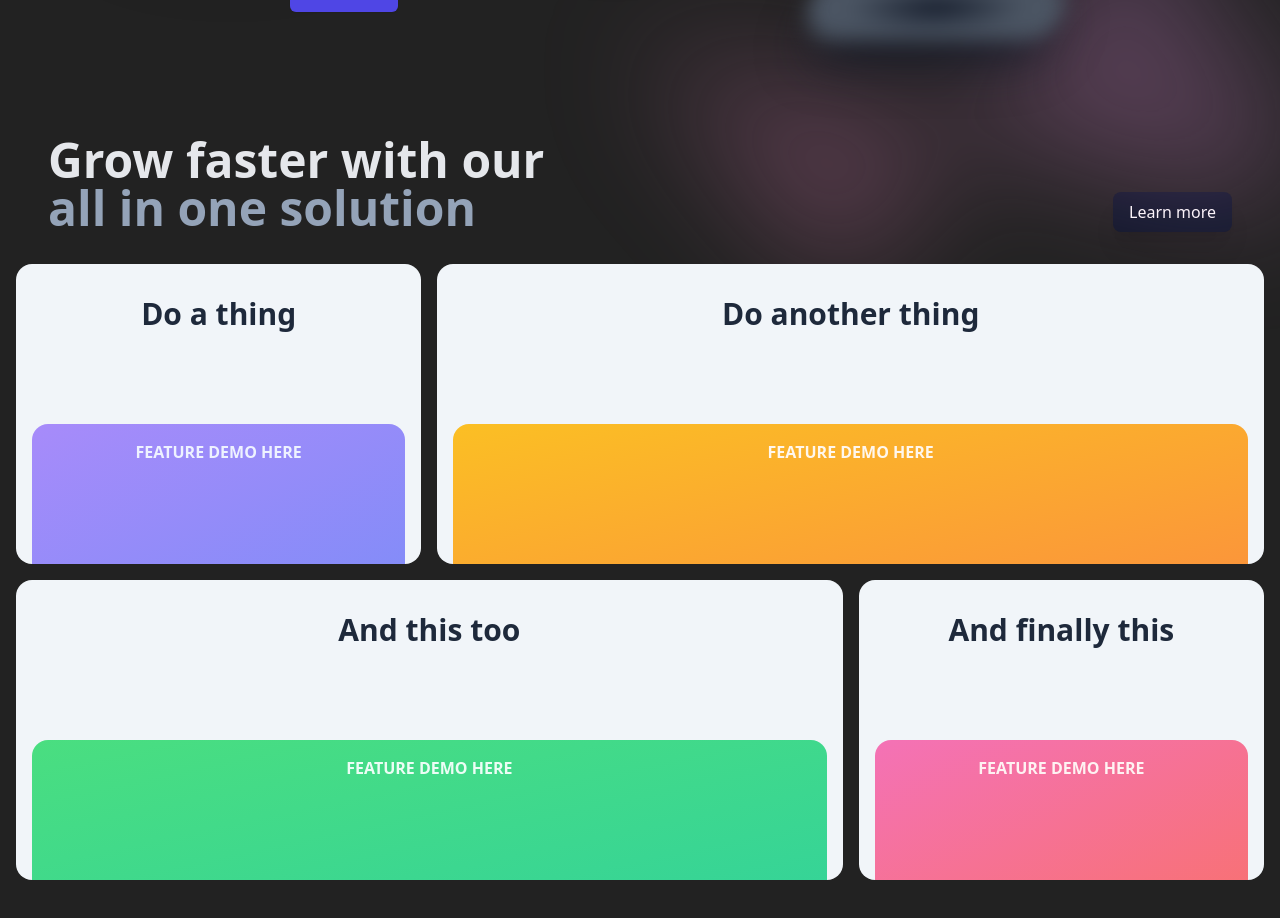
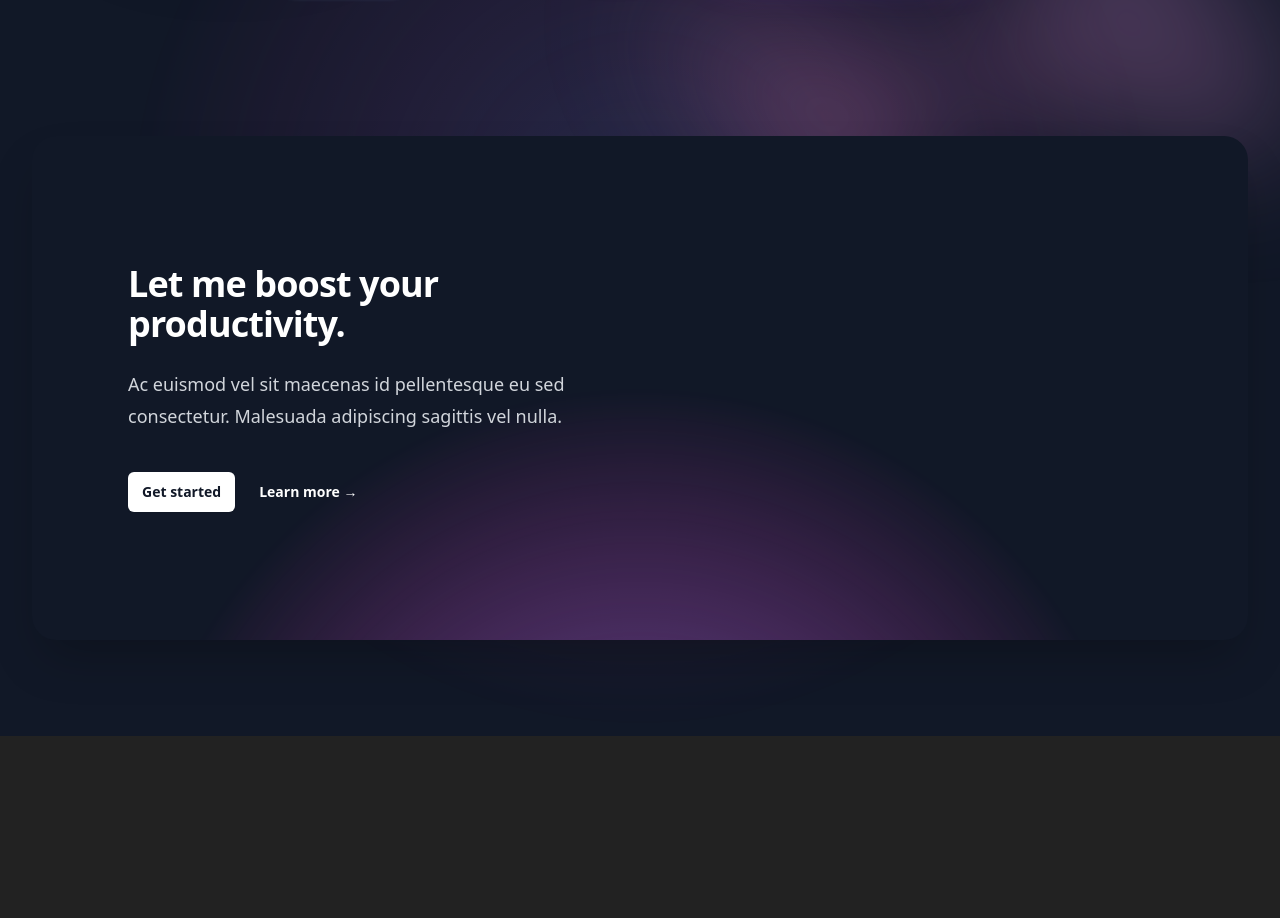
Before and after one commit to fikireab-m/personal-website, a React (Vite) app: page / in a window 1280 px wide. Shown: the part 632-1550 px from the top of the page. After the commit the page ends 1368 px from the top, so only its background shows below. Built offline with nearby package versions, Linux system fonts and the light colour scheme.

Commit message:
hero style

```diff
--- a/src/pages/About.tsx
+++ b/src/pages/About.tsx
@@ -1,75 +1,43 @@
-import { motion } from "framer-motion";
- const AboutMe = () => {
+export default function AboutMe() {
     return (
-    <section className="mx-auto max-w-7xl px-4 py-12 text-slate-800">
-      <div className="mb-8 flex flex-col items-start justify-between gap-4 md:flex-row md:items-end md:px-8">
-        <h2 className="max-w-lg text-gray-200 text-4xl font-bold md:text-5xl">
-          Grow faster with our
-          <span className="text-slate-400"> all in one solution</span>
+      <div className="bg-gray-900">
+        <div className="mx-auto max-w-7xl py-24 sm:px-6 lg:px-8">
+          <div className="relative isolate overflow-hidden bg-gray-900 px-6 pt-16 shadow-2xl sm:rounded-3xl sm:px-16 md:pt-24 lg:flex lg:gap-x-20 lg:px-24 lg:pt-0">
+            <svg
+              viewBox="0 0 1024 1024"
+              className="absolute left-1/2 top-1/2 -z-10 h-[64rem] w-[64rem] -translate-y-1/2 [mask-image:radial-gradient(closest-side,white,transparent)] sm:left-full sm:-ml-80 lg:left-1/2 lg:ml-0 lg:-translate-x-1/2 lg:translate-y-0"
+              aria-hidden="true"
+            >
+              <circle cx={512} cy={512} r={512} fill="url(#759c1415-0410-454c-8f7c-9a820de03641)" fillOpacity="0.7" />
+              <defs>
+                <radialGradient id="759c1415-0410-454c-8f7c-9a820de03641">
+                  <stop stopColor="#7775D6" />
+                  <stop offset={1} stopColor="#E935C1" />
+                </radialGradient>
+              </defs>
+            </svg>
+            <div className="mx-auto max-w-md text-center lg:mx-0 lg:flex-auto lg:py-32 lg:text-left">
+              <h2 className="text-3xl font-bold tracking-tight text-white sm:text-4xl">
+                Let me boost your productivity.
               </h2>
-        <motion.button
-          whileHover={{ scale: 1.05 }}
-          whileTap={{ scale: 0.95 }}
-          className="whitespace-nowrap rounded-lg bg-slate-900 px-4 py-2 font-medium text-white shadow-xl transition-colors hover:bg-slate-700"
+              <p className="mt-6 text-lg leading-8 text-gray-300">
+                Ac euismod vel sit maecenas id pellentesque eu sed consectetur. Malesuada adipiscing sagittis vel nulla.
+              </p>
+              <div className="mt-10 flex items-center justify-center gap-x-6 lg:justify-start">
+                <a
+                  href="#"
+                  className="rounded-md bg-white px-3.5 py-2.5 text-sm font-semibold text-gray-900 shadow-sm hover:bg-gray-100 focus-visible:outline focus-visible:outline-2 focus-visible:outline-offset-2 focus-visible:outline-white"
                 >
-          Learn more
-        </motion.button>
+                  Get started
+                </a>
+                <a href="#" className="text-sm font-semibold leading-6 text-white">
+                  Learn more <span aria-hidden="true">→</span>
+                </a>
               </div>
-      <div className="mb-4 grid grid-cols-12 gap-4">
-        <BounceCard className="col-span-12 md:col-span-4">
-          <CardTitle>Do a thing</CardTitle>
-          <div className="absolute bottom-0 left-4 right-4 top-32 translate-y-8 rounded-t-2xl bg-gradient-to-br from-violet-400 to-indigo-400 p-4 transition-transform duration-[250ms] group-hover:translate-y-4 group-hover:rotate-[2deg]">
-            <span className="block text-center font-semibold text-indigo-50">
-              FEATURE DEMO HERE
-            </span>
             </div>
-        </BounceCard>
-        <BounceCard className="col-span-12 md:col-span-8">
-          <CardTitle>Do another thing</CardTitle>
-          <div className="absolute bottom-0 left-4 right-4 top-32 translate-y-8 rounded-t-2xl bg-gradient-to-br from-amber-400 to-orange-400 p-4 transition-transform duration-[250ms] group-hover:translate-y-4 group-hover:rotate-[2deg]">
-            <span className="block text-center font-semibold text-orange-50">
-              FEATURE DEMO HERE
-            </span>
+
           </div>
-        </BounceCard>
         </div>
-      <div className="grid grid-cols-12 gap-4">
-        <BounceCard className="col-span-12 md:col-span-8">
-          <CardTitle>And this too</CardTitle>
-          <div className="absolute bottom-0 left-4 right-4 top-32 translate-y-8 rounded-t-2xl bg-gradient-to-br from-green-400 to-emerald-400 p-4 transition-transform duration-[250ms] group-hover:translate-y-4 group-hover:rotate-[2deg]">
-            <span className="block text-center font-semibold text-emerald-50">
-              FEATURE DEMO HERE
-            </span>
       </div>
-        </BounceCard>
-        <BounceCard className="col-span-12 md:col-span-4">
-          <CardTitle>And finally this</CardTitle>
-          <div className="absolute bottom-0 left-4 right-4 top-32 translate-y-8 rounded-t-2xl bg-gradient-to-br from-pink-400 to-red-400 p-4 transition-transform duration-[250ms] group-hover:translate-y-4 group-hover:rotate-[2deg]">
-            <span className="block text-center font-semibold text-red-50">
-              FEATURE DEMO HERE
-            </span>
-          </div>
-        </BounceCard>
-      </div>
-    </section>
-  );
-};
-
-const BounceCard = ({ className, children }) => {
-  return (
-    <motion.div
-      whileHover={{ scale: 0.95, rotate: "-1deg" }}
-      className={`group relative min-h-[300px] cursor-pointer overflow-hidden rounded-2xl bg-slate-100 p-8 ${className}`}
-    >
-      {children}
-    </motion.div>
-  );
-};
-
-const CardTitle = ({ children }) => {
-  return (
-    <h3 className="mx-auto text-center text-3xl font-semibold">{children}</h3>
-  );
-};
-
-export default AboutMe
+    )
+  }
--- a/src/pages/Hero.tsx
+++ b/src/pages/Hero.tsx
@@ -1,7 +1,7 @@
 import myPic from "../assets/images/picme.svg";
 export default function Hero() {
   return (
-    <div className="bg-dark">
+    <div className="bg-gray-900">
       <div className="relative isolate px-6 lg:px-8">
         <div
           className="absolute inset-x-0 -top-20 -z-10 transform-gpu overflow-hidden blur-3xl sm:-top-40"
@@ -15,6 +15,19 @@
             }}
           />
         </div>
+        <svg
+          viewBox="0 0 1024 1024"
+          className="absolute left-1/2 top-1/2 -z-10 h-[64rem] w-[64rem] -translate-y-1/2 [mask-image:radial-gradient(closest-side,white,transparent)] sm:left-full sm:-ml-80 lg:left-1/2 lg:ml-0 lg:-translate-x-1/2 lg:translate-y-0"
+          aria-hidden="true"
+        >
+          <circle cx={512} cy={512} r={512} fill="url(#759c1415-0410-454c-8f7c-9a820de03641)" fillOpacity="0.2" />
+          <defs>
+            <radialGradient id="759c1415-0410-454c-8f7c-9a820de03641">
+              <stop stopColor="#7775D6" />
+              <stop offset={1} stopColor="#E935C1" />
+            </radialGradient>
+          </defs>
+        </svg>
         <div className="mx-auto max-w-9xl px-8 py-12 grid grid-cols-1 md:grid-cols-2 items-center gap-8 mx-auto">
           <div className="text-center">
             <h1 className="text-4xl font-bold tracking-tight text-transparent sm:text-9xl bg-gradient-to-br from-blue-600 to-purple-600" style={{ backgroundClip: "text" }}>
@@ -30,24 +43,24 @@
               Anim aute id magna aliqua ad ad non deserunt sunt. Qui irure qui lorem cupidatat commodo. Elit sunt amet
               fugiat veniam occaecat fugiat aliqua.
             </p>
-            <div className="mt-10">
-              <a
-                href="#"
-                className="rounded-md bg-indigo-600 px-3.5 py-2.5 text-sm font-semibold text-white shadow-sm hover:bg-indigo-500 focus-visible:outline focus-visible:outline-2 focus-visible:outline-offset-2 focus-visible:outline-indigo-600"
-              >
+
+            <button className="mt-10 bg-gradient-to-r from-blue-600 to-indigo-600 hover:bg-blue-500 text-white font-bold py-3 px-6 rounded-full shadow-md hover:text-white shadow-blue-300 transform transition-all duration-500 ease-in-out hover:scale-110 hover:brightness-110 hover:animate-pulse active:animate-bounce">
+              <a href="#">
                 Contact me
               </a>
-            </div>
+            </button>
           </div>
-          <div className="flex flex-col jusfiy-center items-center">
-            <div className="max-w-xl bg-[radial-gradient(ellipse_at_bottom,_var(--tw-gradient-stops))] from-blue-900 to-purple-600 bg-gradient-to-r bg-[radial-gradient(ellipse_at_bottom,_var(--tw-gradient-stops))] from-blue-300 to-purple-600 bg-gradient-to-r p-2" style={{
-              clipPath: "polygon(50% 0%, 90% 20%, 100% 60%, 75% 100%, 25% 100%, 0% 60%, 10% 20%)", filter: "blur(1px)", transform: "skewX(-10deg)"
+          <div className="max-w-xl flex flex-col jusfiy-center items-center gap-2">
+            <div className="max-w-xl bg-[#3e3080] pt-2 pr-2" style={{
+              clipPath: "polygon(50% 0%, 90% 20%, 100% 60%, 75% 100%, 25% 100%, 0% 60%, 10% 20%)", transform: "skewX(-10deg)"
             }}>
-              <div className="max-w-xl bg-[radial-gradient(ellipse_at_center,_var(--tw-gradient-stops))] from-gray-700 via-gray-900 to-black" style={{ clipPath: "polygon(50% 0%, 90% 20%, 100% 60%, 75% 100%, 25% 100%, 0% 60%, 10% 20%)", filter: "grayscale(75%)" }}>
-                <img src={myPic} alt="my photo" />
+              <div className="max-w-xl bg-purple-900 pt-4 pr-1" style={{ clipPath: "polygon(50% 0%, 90% 20%, 100% 60%, 75% 100%, 25% 100%, 0% 60%, 10% 20%)", filter: "grayscale(75%)" }}>
+                <div className="max-w-xl bg-[radial-gradient(ellipse_at_center,_var(--tw-gradient-stops))] from-gray-700 via-gray-900 to-black" style={{ clipPath: "polygon(50% 0%, 90% 20%, 100% 60%, 75% 100%, 25% 100%, 0% 60%, 10% 20%)", filter: "grayscale(75%)" }}>
+                  <img src={myPic} alt="my photo" className="w-96"/>
+                </div>
               </div>
             </div>
-            <div className="w-64 h-16 bg-[radial-gradient(ellipse_at_center,_var(--tw-gradient-stops))] from-gray-900 via-gray-600 to-gray-600 shadow-2xl shadow-gray-900 rounded-full" style={{transform: "skewX(-10deg)", filter: "blur(10px)"}}/>
+            <div className="-ml-36 w-1/2 h-16 bg-[radial-gradient(ellipse_at_center,_var(--tw-gradient-stops))] from-purple-900 via-blue-600 to-blue-600 shadow-2xl shadow-purple-600 rounded-full" style={{ transform: "skewX(-10deg)", filter: "blur(5px)" }} />
           </div>
         </div>
         <div
```
Lines whose indentation alone changed are shown as unchanged.
